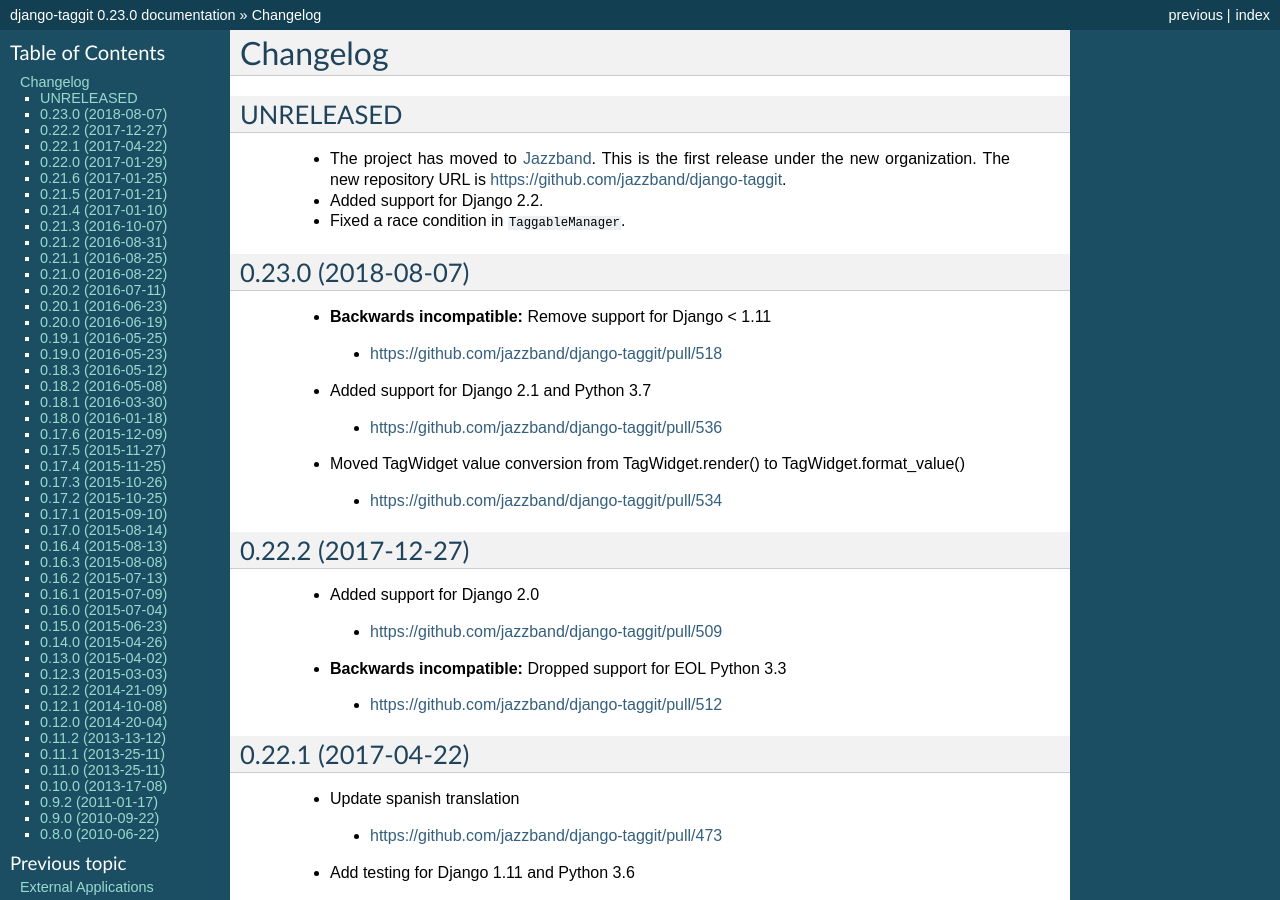
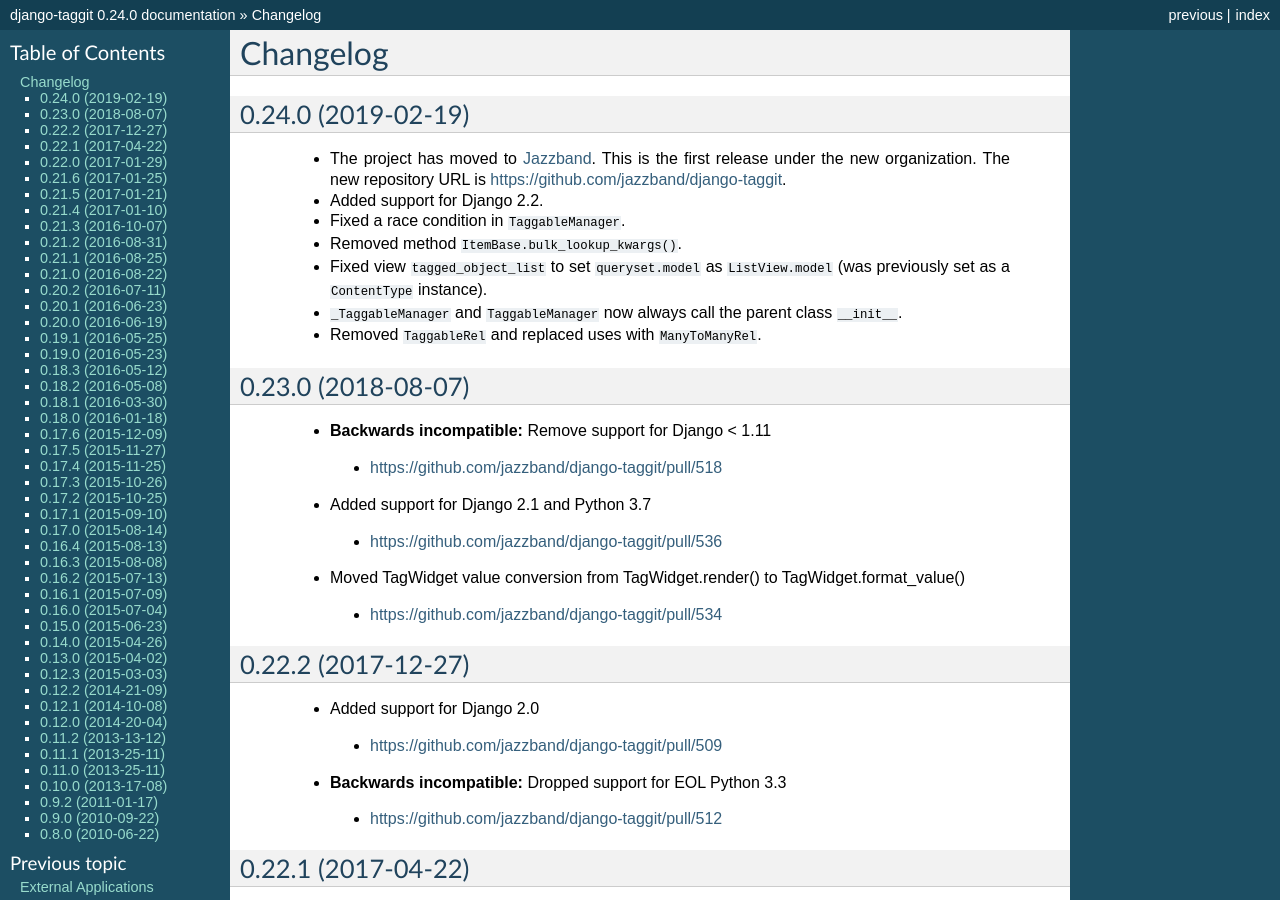
Before and after one commit to jazzband/django-taggit, a Sphinx documentation site: the page built from docs/changelog.txt, in a window 1280 px wide and 900 px high. Built offline with Sphinx 7.4.7, drawn with Linux system fonts in a browser that asks for light colours; some of the changed text lies outside the part shown.

Commit message:
Prepare for the next release

```diff
--- a/CHANGELOG.txt
+++ b/CHANGELOG.txt
@@ -1,13 +1,19 @@
 Changelog
 =========
 
-UNRELEASED
-~~~~~~~~~~
+0.24.0 (2019-02-19)
+~~~~~~~~~~~~~~~~~~~
  * The project has moved to `Jazzband <https://jazzband.co/>`_. This is the
    first release under the new organization. The new repository URL is
    `<https://github.com/jazzband/django-taggit>`_.
  * Added support for Django 2.2.
  * Fixed a race condition in ``TaggableManager``.
+ * Removed method ``ItemBase.bulk_lookup_kwargs()``.
+ * Fixed view ``tagged_object_list`` to set ``queryset.model`` as
+   ``ListView.model`` (was previously set as a ``ContentType`` instance).
+ * ``_TaggableManager`` and ``TaggableManager`` now always call the parent
+   class ``__init__``.
+ * Removed ``TaggableRel`` and replaced uses with ``ManyToManyRel``.
 
 0.23.0 (2018-08-07)
 ~~~~~~~~~~~~~~~~~~~
--- a/docs/conf.py
+++ b/docs/conf.py
@@ -46,9 +46,9 @@
 # built documents.
 #
 # The short X.Y version.
-version = "0.23"
+version = "0.24"
 # The full version, including alpha/beta/rc tags.
-release = "0.23.0"
+release = "0.24.0"
 
 # The language for content autogenerated by Sphinx. Refer to documentation
 # for a list of supported languages.
--- a/taggit/__init__.py
+++ b/taggit/__init__.py
@@ -1,3 +1,3 @@
-VERSION = (0, 23, 0)
+VERSION = (0, 24, 0)
 
 default_app_config = "taggit.apps.TaggitAppConfig"
```
